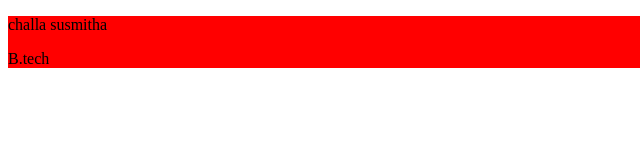
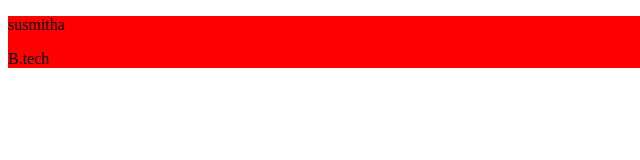
Before and after one commit to saranyasruthi/resumebuilder, a plain HTML site: page index.html in a window 1280 px wide. Shown: the full height of the page, 0-640 px from the left. Drawn offline with Linux system fonts and the light colour scheme.

```diff
--- a/index.html
+++ b/index.html
@@ -7,7 +7,7 @@
   </head>
   <body>
     <div class="example">
-    <p>challa susmitha</p>
+    <p>susmitha</p>
     <p>B.tech</p>
     </div>
   </body>
```
